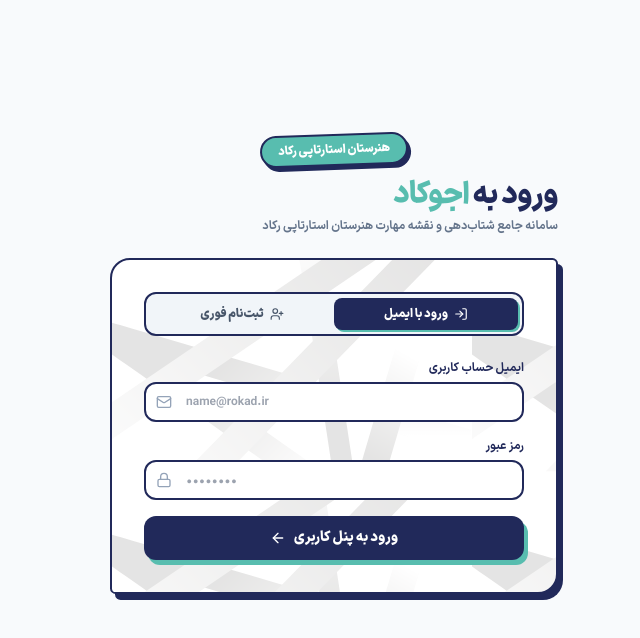
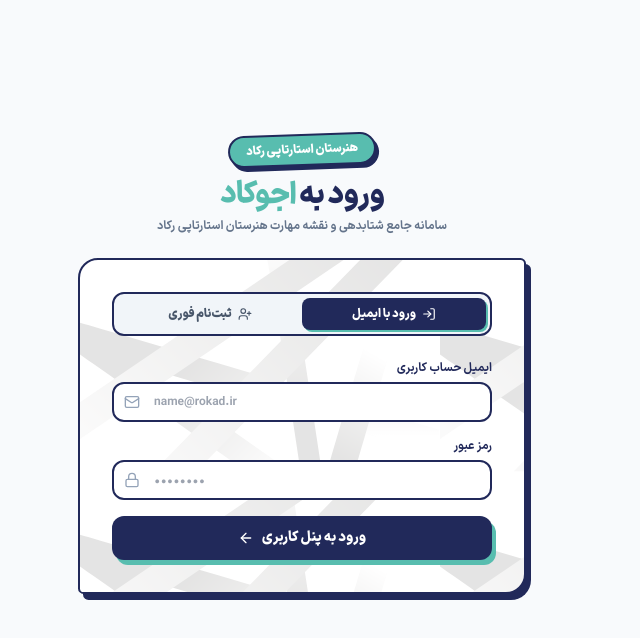
Before and after one commit to Behrad-Mahdavi/Edukad, a Next.js app in the folder frontend/: page /login in a window 1280 px wide. Shown: the top 638 px of the page, without its empty margins (397-1037 px from the left). Built offline with nearby package versions, Linux system fonts and the light colour scheme; no server answers.

Commit message:
style(login): center align header and description text

```diff
--- a/frontend/src/app/(auth)/login/page.tsx
+++ b/frontend/src/app/(auth)/login/page.tsx
@@ -62,16 +62,16 @@
     <div className="min-h-[85vh] flex items-center justify-center py-8">
       <div className="w-full max-w-md">
         {/* Playful Sticker Badge */}
-        <div className="text-center mb-6">
+        <div className="text-center mb-6 flex flex-col items-center justify-center">
           <div className="inline-block -rotate-2 bg-secondary px-4 py-1.5 rounded-full border-2 border-primary shadow-[3px_4px_0_0_#21295a] text-white font-black text-xs mb-3">
             هنرستان استارتاپی رکاد
           </div>
-          <h1 className="text-3xl font-black text-primary tracking-tight">
+          <h1 className="text-3xl font-black text-primary tracking-tight text-center">
             {mode === 'login' ? 'ورود به' : 'عضویت در'}{' '}
             <span className="text-secondary rotate-1 inline-block">اجوکاد</span>
           </h1>
-          <p className="text-xs text-slate-500 mt-1 font-semibold">
-            سامانه جامع شتاب‌دهی و نقشه مهارت هنرستان استارتاپی رکاد
+          <p className="text-xs text-slate-500 mt-1 font-semibold text-center">
+            سامانه جامع شتابدهی و نقشه مهارت هنرستان استارتاپی رکاد
           </p>
         </div>
 
```
